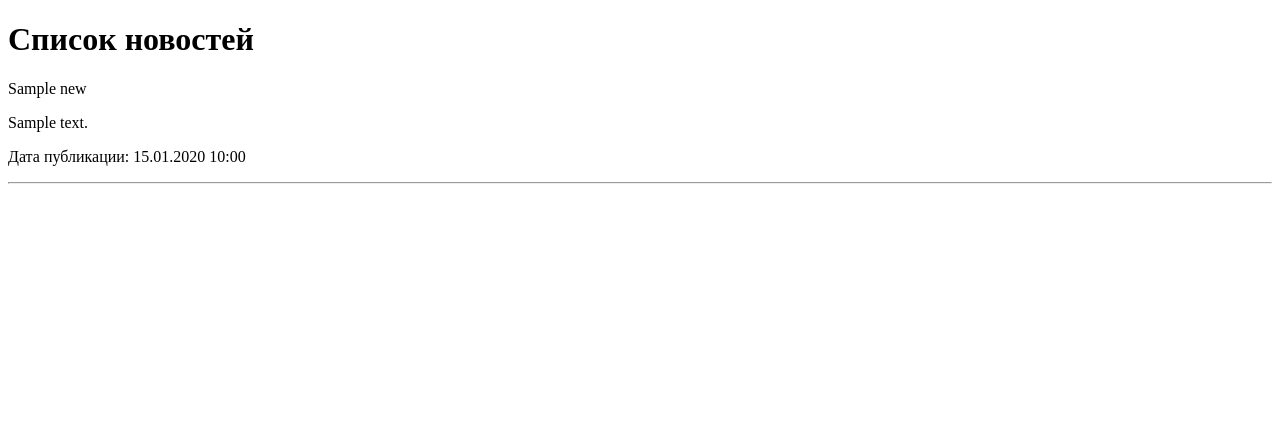
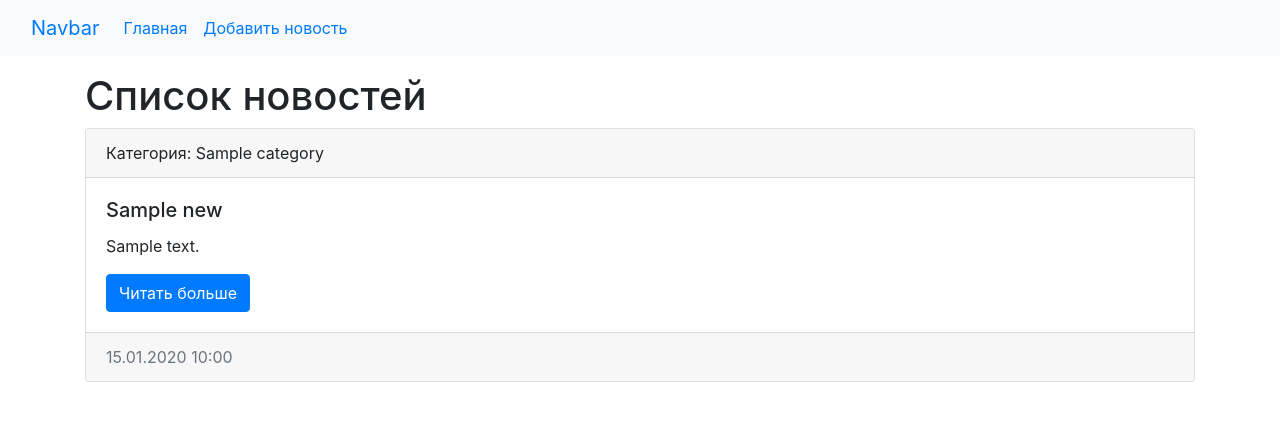
Before and after one commit to Makisblad/news_site, a Django app: page / in a window 1280 px wide. Shown: the top 421 px of the page. Run offline with Django 4.2, Linux system fonts and the light colour scheme; tables that the repository leaves empty hold one stand-in row (values such as "Sample post").

Commit message:
index Page design was set

```diff
--- a/news_site/news/templates/news/index.html
+++ b/news_site/news/templates/news/index.html
@@ -1,18 +1,54 @@
-<!DOCTYPE html>
+<!doctype html>
 <html lang="en">
   <head>
-    <meta charset="UTF-8">
+    <meta charset="utf-8">
+    <meta name="viewport" content="width=device-width, initial-scale=1, shrink-to-fit=no">
+    <link rel="stylesheet" href="https://cdn.jsdelivr.net/npm/bootstrap@4.3.1/dist/css/bootstrap.min.css" integrity="sha384-ggOyR0iXCbMQv3Xipma34MD+dH/1fQ784/j6cY/iJTQUOhcWr7x9JvoRxT2MZw1T" crossorigin="anonymous">
+
     <title>{{ title }}</title>
   </head>
   <body>
+ <nav class="navbar navbar-expand-lg bg-light">
+  <div class="container-fluid">
+    <a class="navbar-brand" href="/">Navbar</a>
+    <button class="navbar-toggler" type="button" data-bs-toggle="collapse" data-bs-target="#navbarNav" aria-controls="navbarNav" aria-expanded="false" aria-label="Toggle navigation">
+      <span class="navbar-toggler-icon"></span>
+    </button>
+    <div class="collapse navbar-collapse" id="navbarNav">
+      <ul class="navbar-nav">
+        <li class="nav-item"><a class="nav-link active" aria-current="page" href="/">Главная</a></li>
+        <li class="nav-item"><a class="nav-link active" aria-current="page" href="/">Добавить новость</a></li>
+      </ul>
+    </div>
+  </div>
+</nav>
+
+ <div class="container mt-3">
      <h1>{{ title }}</h1>
+     <div class="row">
+         <div class="col-md-12">
          {% for item in news %}
-<div>
-    <p>{{item.title}}</p>
-    <p>{{ item.content }}</p>
-    <p> Дата публикации: {{ item.created_at| date:'d.m.Y H:i'}}</p>
-    <hr>
+             <div class="card mb-3">
+              <div class="card-header">
+                Категория: {{ item.categories }}
+              </div>
+              <div class="card-body">
+                <h5 class="card-title">{{ item.title }}</h5>
+                <p class="card-text">{{ item.content }}</p>
+                <a href="#" class="btn btn-primary">Читать больше</a>
+              </div>
+              <div class="card-footer text-muted">
+                {{ item.created_at|date:'d.m.Y H:i'}}
+              </div>
         </div>
          {% endfor %}
+         </div>
+
+     </div>
+ </div>
+
+    <script src="https://code.jquery.com/jquery-3.3.1.slim.min.js" integrity="sha384-q8i/X+965DzO0rT7abK41JStQIAqVgRVzpbzo5smXKp4YfRvH+8abtTE1Pi6jizo" crossorigin="anonymous"></script>
+    <script src="https://cdn.jsdelivr.net/npm/popper.js@1.14.7/dist/umd/popper.min.js" integrity="sha384-UO2eT0CpHqdSJQ6hJty5KVphtPhzWj9WO1clHTMGa3JDZwrnQq4sF86dIHNDz0W1" crossorigin="anonymous"></script>
+    <script src="https://cdn.jsdelivr.net/npm/bootstrap@4.3.1/dist/js/bootstrap.min.js" integrity="sha384-JjSmVgyd0p3pXB1rRibZUAYoIIy6OrQ6VrjIEaFf/nJGzIxFDsf4x0xIM+B07jRM" crossorigin="anonymous"></script>
   </body>
 </html>
```
Lines whose indentation alone changed are shown as unchanged.
